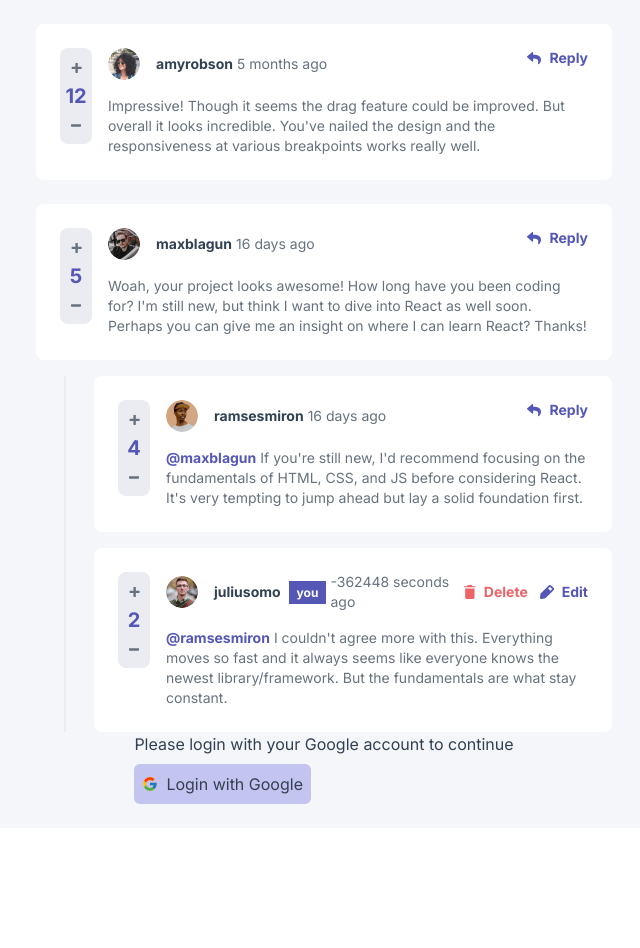
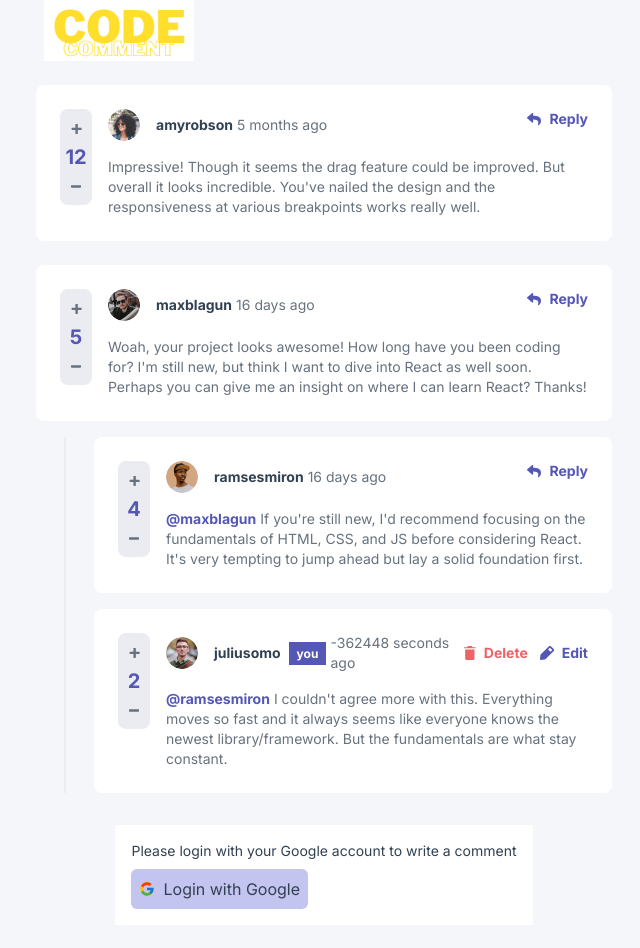
Before and after one commit to Robertron624/interactive-comments, a Next.js app: page / in a window 1280 px wide. Shown: the whole page, without its empty margins (316-956 px from the left). Before the commit the page ends 828 px from the top, so only its background shows below. Built offline with nearby package versions, Linux system fonts and the light colour scheme; no server answers.

Commit message:
added logo and google loign btn

```diff
--- /dev/null
+++ b/src/Header.tsx
@@ -0,0 +1,14 @@
+import React from 'react'
+import Image from 'next/image'
+
+const Header = () => {
+  return (
+    <div className='text-dark-blue px-2 py-8 md:max-w-xl mx-auto'>
+        <div className='w-fit'>
+            <Image src="/Commentit.png" alt="company logo" width={150} height={60} />
+        </div>
+    </div>
+  )
+}
+
+export default Header
--- a/src/app/components/GoogleLogin.tsx
+++ b/src/app/components/GoogleLogin.tsx
@@ -12,9 +12,9 @@ const GoogleLogin = () => {
 
 
   return (
-    <div className='text-dark-blue'>
-        <h4 className='mb-2'>
-            Please login with your Google account to continue
+    <div className='text-dark-blue max-w-[22rem] md:max-w-xl mx-auto p-4 bg-white rounded-sm'>
+        <h4 className='mb-2 text-sm'>
+            Please login with your Google account to write a comment
         </h4>
         <button onClick={handleLogin} className='flex gap-2 bg-light-grayish-blue p-2 rounded-md items-center'>
             <FcGoogle />
--- a/src/app/layout.tsx
+++ b/src/app/layout.tsx
@@ -15,7 +15,9 @@ export default function RootLayout({
 }) {
   return (
     <html lang="en">
-      <body className={inter.className}>{children}</body>
+      <body className={inter.className}>
+        {children}
+        </body>
     </html>
   )
 }
--- a/src/app/page.tsx
+++ b/src/app/page.tsx
@@ -8,6 +8,8 @@ import { Comment as CommentType } from "./types";
 import { db, auth } from "@/utils/firebase";
 import { useAuthState } from "react-firebase-hooks/auth";
 import GoogleLogin from "./components/GoogleLogin";
+import RootLayout from "./layout";
+import Header from "@/Header";
 
 const currentUser = {
     profileImageUrl: {
@@ -47,9 +49,11 @@ export default function Home() {
     }, [comments]);
 
     return (
+        <RootLayout>
+            <Header />
             <main className="py-6 flex min-h-screen flex-col items-center">
                 <h1 className="sr-only">Interactive Comments</h1>
-            <div className="comments flex flex-col gap-6 max-w-[22rem] md:max-w-xl mx-auto">
+                <div className="comments flex flex-col gap-6 max-w-[22rem] md:max-w-xl mx-auto mb-8">
                     {myComments.map((comment: CommentType) => (
                         <Comment key={comment.id} {...comment} />
                     ))}
@@ -61,5 +65,6 @@ export default function Home() {
                     />
                 ): <GoogleLogin />}
             </main>
+        </RootLayout>
     );
 }
```
Also changed, not shown: public/CommentIt.png (added), public/logo.jpg (added). Lines whose indentation alone changed are shown as unchanged.
